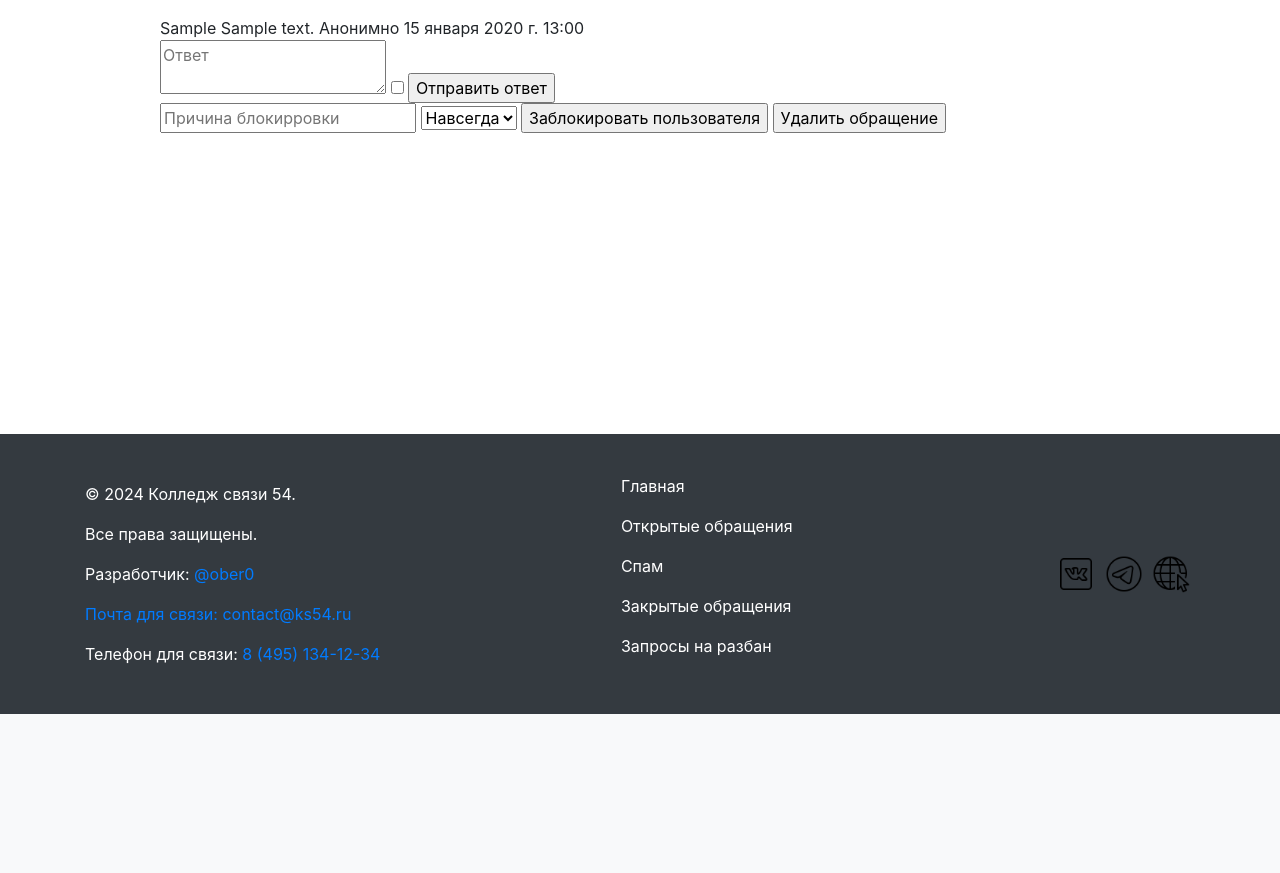
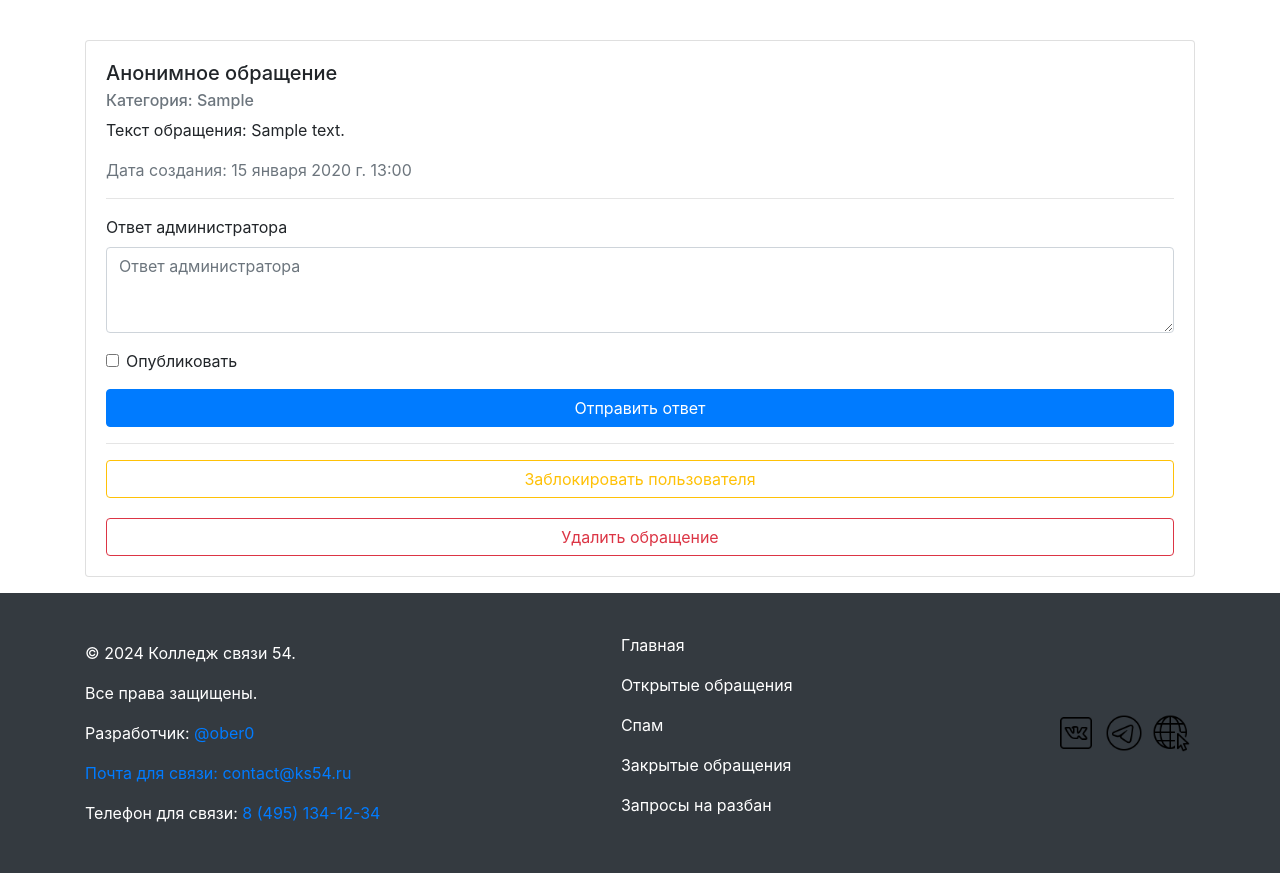
Before and after one commit to ober0/studentsFeedback, a Django app: page /manage/complaint/1/ in a window 1280 px wide. Shown: the part 86-959 px from the top of the page. Before the commit the page ends 800 px from the top, so only its background shows below. Run offline with Django 5.2, Linux system fonts and the light colour scheme; a user stored in the database is signed in; tables that the repository leaves empty hold one stand-in row (values such as "Sample post"); parts of the project's set-up code (start-up, migrations or seed data) failed here and were passed over; some libraries are stand-ins or nearby versions.

Commit message:
+design complain_open

```diff
--- a/manage/templates/manage/complaint_open.html
+++ b/manage/templates/manage/complaint_open.html
@@ -3,52 +3,114 @@
 <html lang="en">
 <head>
     <meta charset="UTF-8">
+    <meta name="viewport"
+          content="width=device-width, user-scalable=no, initial-scale=1.0, maximum-scale=1.0, minimum-scale=1.0">
+    <meta http-equiv="X-UA-Compatible" content="ie=edge">
     <title>Обращение #{{ complaint.id }}</title>
+    <link rel="stylesheet" href="{% static 'core/css/index.css' %}">
+    <link rel="stylesheet" href="{% static 'core/css/base.css' %}">
+    <link rel="stylesheet" href="https://cdn.jsdelivr.net/npm/bootstrap@4.5.2/dist/css/bootstrap.min.css">
     <link rel="icon" href="{% static 'core/img/favicon.ico' %}" type="image/x-icon">
 </head>
 <body>
     {% include 'manage/header.html' %}
-    {% block admin_header %} {% endblock %}
+    {% block admin_header %}{% endblock %}
 
-<main>
+<main class="container mt-4">
+    <div class="card">
+        <div class="card-body">
             <input type="hidden" id="id" value="{{ complaint.id }}">
-{{ complaint.category }}
-    {{ complaint.content }}
 
-    {% if complaint.is_anonymous == False %}
+
+            <h5 class="card-title">
+                {% if complaint.is_anonymous %}
+                    Анонимное обращение
+                {% else %}
                     {{ complaint.user_name }}
-        {{ complaint.user_group }}
-    {% else %}
-        Анонимно
                 {% endif %}
-
-    {{ complaint.created_at }}
-
+            </h5>
+            <h6 class="card-subtitle mb-2 text-muted">
+                Категория: {{ complaint.category }}
+            </h6>
+            <p class="card-text">
+                Текст обращения: {{ complaint.content }}
+            </p>
+            <p class="text-muted">
+                Дата создания: {{ complaint.created_at }}
+            </p>
+            <hr>
+            <!-- Форма ответа администратора -->
             <form action="/complaints/update/response/add/{{ complaint.id }}/" method="post">
                 {% csrf_token %}
-    <textarea name="response_text" id="response" placeholder="Ответ"></textarea>
+                <div class="form-group">
+                    <label for="response">Ответ администратора</label>
+                    <textarea class="form-control" name="response_text" id="response" rows="3" placeholder="Ответ администратора"></textarea>
+                </div>
                 {% if complaint.is_public %}
-    <input type="checkbox" name="is_published" id="published">
+                    <div class="form-check mb-3">
+                        <input type="checkbox" class="form-check-input" name="is_published" id="published">
+                        <label class="form-check-label" for="published">Опубликовать</label>
+                    </div>
                 {% endif %}
-    <input type="submit" value="Отправить ответ">
+                <button type="submit" class="btn btn-primary btn-block">Отправить ответ</button>
             </form>
 
-<input type="text" name="reason" id="reason" placeholder="Причина блокирровки">
-<select name="time" id="time">
-    <option value="forever">Навсегда</option>
-    <option value="1">Час</option>
-    <option value="24">День</option>
-    <option value="168">Неделя</option>
-    <option value="720">Месяц</option>
-</select>
-<input id="block_user" type="button" value="Заблокировать пользователя">
-<input id="remove_complaint" type="button" value="Удалить обращение">
+            <!-- Удаление и блокировка -->
+            <hr>
+            <div class="buttons d-flex justify-content-between">
+                <button id="blockuser" class="btn btn-outline-warning btn-block" data-toggle="modal" data-target="#blockModal">
+                    Заблокировать пользователя
+                </button>
+                <button id="remove_complaint" class="btn btn-outline-danger btn-block">
+                    Удалить обращение
+                </button>
+            </div>
+        </div>
+    </div>
 </main>
 
+<!-- Модальное окно для блокировки -->
+<div class="modal fade" id="blockModal" tabindex="-1" role="dialog" aria-labelledby="blockModalLabel" aria-hidden="true">
+    <div class="modal-dialog" role="document">
+        <div class="modal-content">
+
+                <div class="modal-header">
+                    <h5 class="modal-title" id="blockModalLabel">Подтверждение блокировки</h5>
+                    <button type="button" class="close" data-dismiss="modal" aria-label="Close">
+                        <span aria-hidden="true">&times;</span>
+                    </button>
+                </div>
+                <div class="modal-body">
+                    <div class="form-group">
+                        <label for="reason">Причина блокировки</label>
+                        <textarea class="form-control" id="reason" name="reason" rows="3" placeholder="Введите причину"></textarea>
+                    </div>
+                    <div class="form-group">
+                        <label for="time">Срок блокировки</label>
+                        <select class="form-control" id="time" name="time">
+                            <option value="1">1 час</option>
+                            <option value="24">1 день</option>
+                            <option value="168">1 неделя</option>
+                            <option value="720">1 месяц</option>
+                            <option value="forever">Навсегда</option>
+                        </select>
+                    </div>
+                </div>
+                <div class="modal-footer">
+                    <button type="button" class="btn btn-secondary" data-dismiss="modal">Отмена</button>
+                    <button id="block_user" type="button" class="btn btn-warning">Заблокировать</button>
+                </div>
+
+        </div>
+    </div>
+</div>
+
 {% include 'manage/footer.html' %}
-    {% block admin_footer %} {% endblock %}
+{% block admin_footer %}{% endblock %}
+<script src="https://code.jquery.com/jquery-3.5.1.slim.min.js"></script>
+<script src="https://cdn.jsdelivr.net/npm/bootstrap@4.5.2/dist/js/bootstrap.bundle.min.js"></script>
+
 <script src="{% static 'manage/js/ban_user.js' %}"></script>
 <script src="{% static 'manage/js/delete_complaint.js' %}"></script>
 </body>
-
 </html>
```
Also changed, not shown: manage/templates/manage/complaint_open_legacy.html (added, +54 -0 lines). Lines whose indentation alone changed are shown as unchanged.
